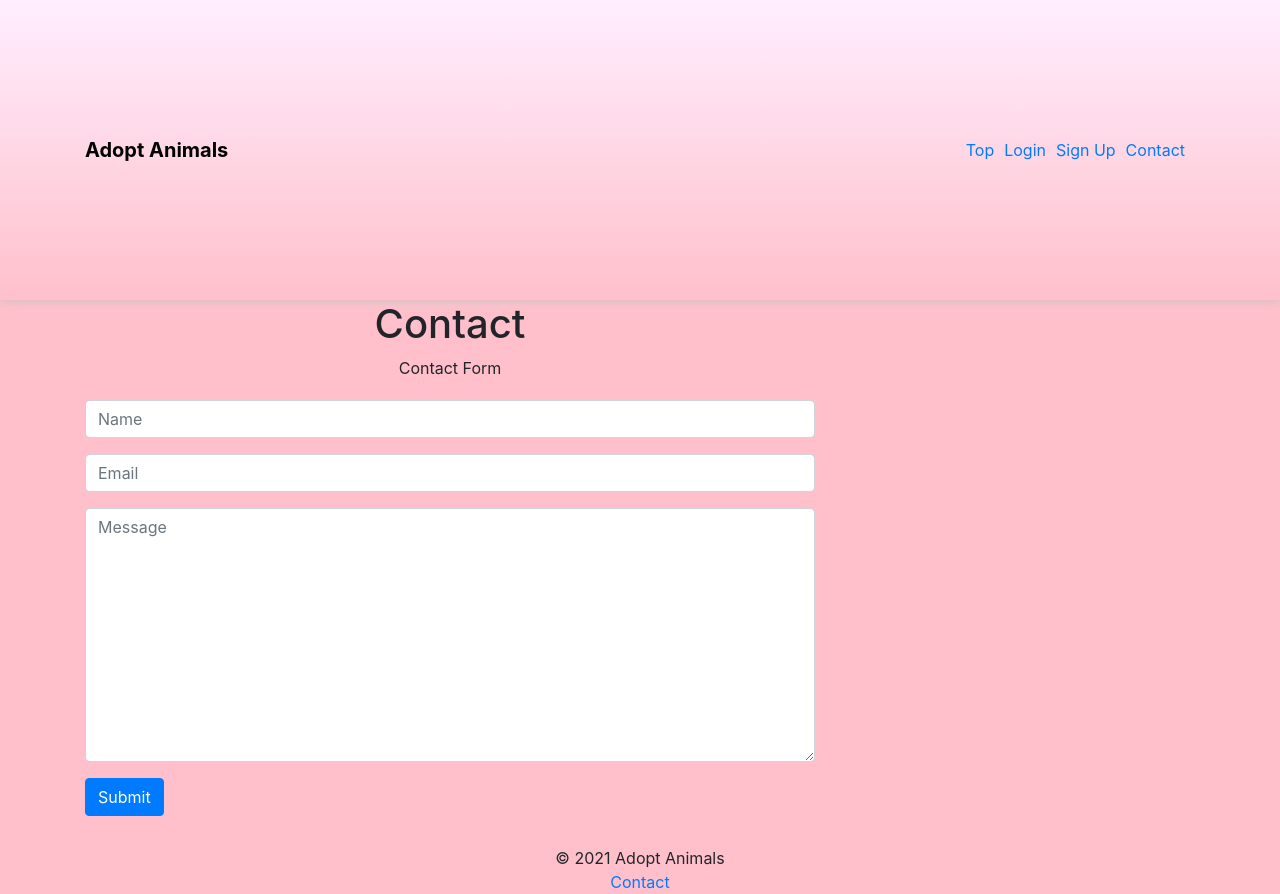
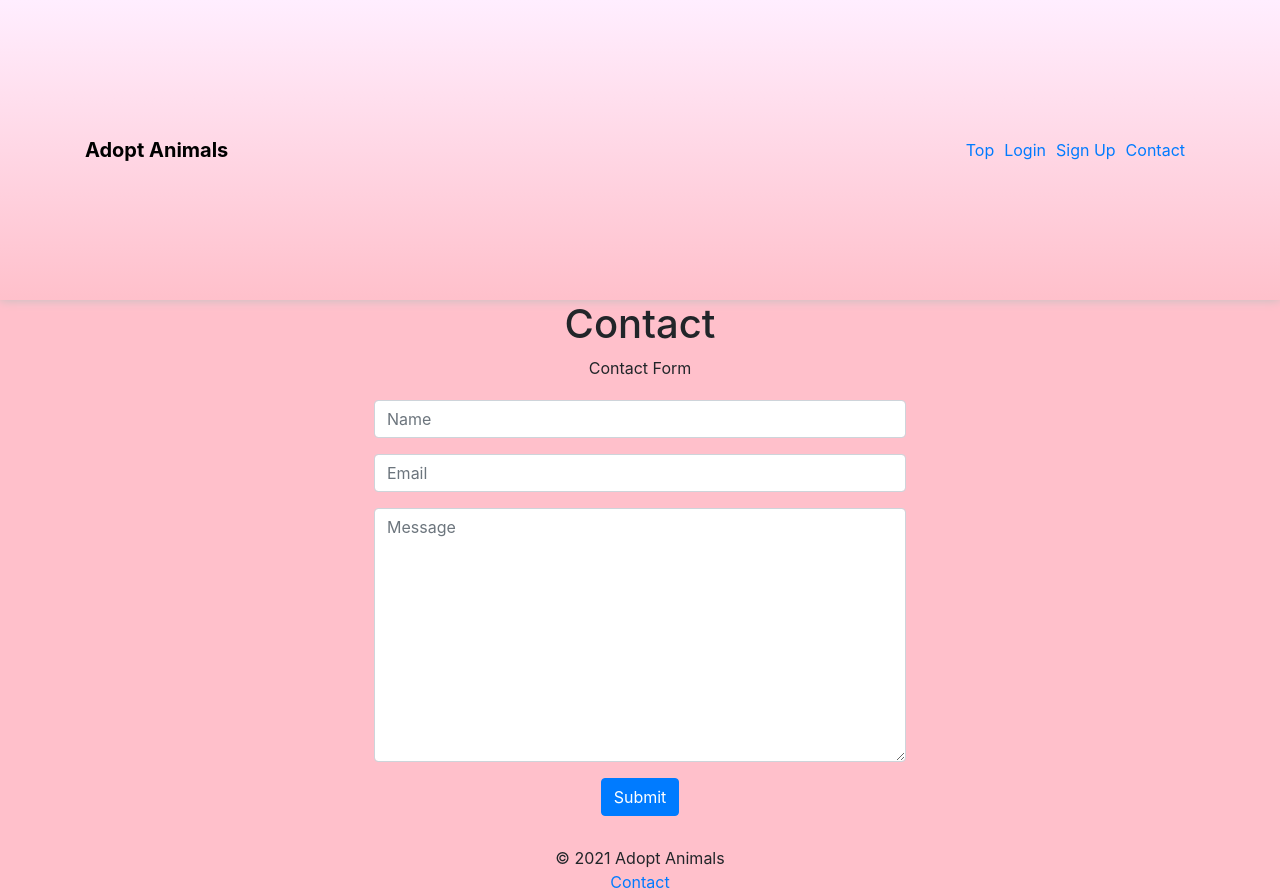
Before and after one commit to toma1031/adoptanimals, a Django app: page /contact/ in a window 1280 px wide. Run offline with Django 3.2, Linux system fonts and the light colour scheme; some libraries are stand-ins or nearby versions.

Commit message:
design contact_form.html

```diff
--- a/accounts/templates/accounts/password_change.html
+++ b/accounts/templates/accounts/password_change.html
@@ -6,7 +6,7 @@
     <form action="" method="POST">
         {{ form.non_field_errors }}
         {% for field in form %}
-        <div class="form-group">
+        <div class="form-group col-md-6 offset-md-3">
             <label for="{{ field.id_for_label }}">{{ field.label_tag }}</label>
             {{ field }}
             {{ field.errors }}
--- a/adopt_animals/templates/adopt_animals/contact/contact_form.html
+++ b/adopt_animals/templates/adopt_animals/contact/contact_form.html
@@ -4,16 +4,12 @@
 <script type="text/javascript" src="{% static 'js/like.js' %}"></script>
 {% endblock %}
 {% block main %}
-<div class="container">
-  <div class="row">
-    <div class="col-md-8">
-      <h1>Contact</h1>
-      <p>Contact Form</p>
-      <form method="POST">{% csrf_token %}
-        {{ form.as_p }}
-        <button type="submit" class="btn btn-primary">Submit</button>
-      </form>
-    </div>
-  </div>
+<div class="w-100 text-center ml-2 mr-2 each_page_top">
+  <h1 class="">Contact</h1>
+  <p class="">Contact Form</p>
+  <form method="POST" class="col-md-6 offset-md-3">{% csrf_token %}
+    {{ form.as_p }}
+    <button type="submit" class="btn btn-primary">Submit</button>
+  </form>
 </div>
 {% endblock main %}
```
